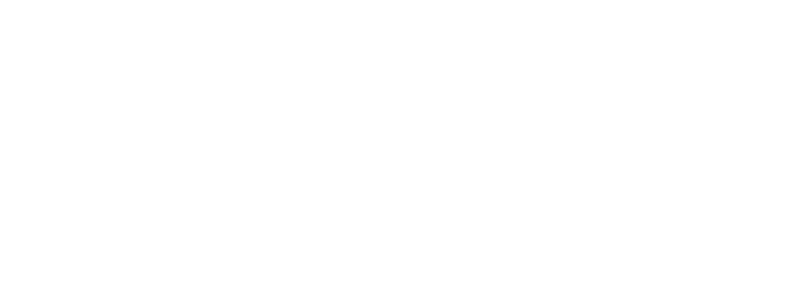
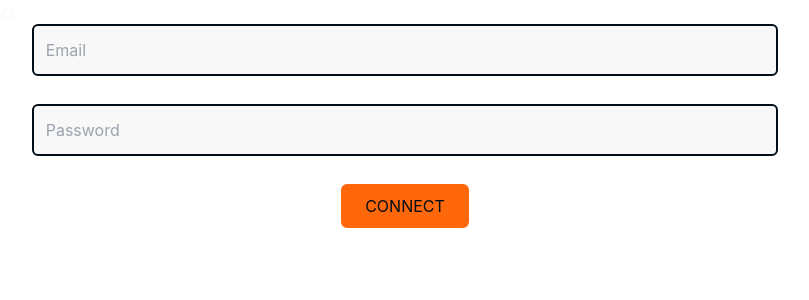
Before and after one commit to BarzaGuignol/NoPainNoGainTheComeBack, a React (Vite) app in the folder frontend/: page /login in a window 1280 px wide. Before the commit this address had no page. Shown: the top 300 px of the page, without its empty margins (235-1044 px from the left). Built offline with nearby package versions, Linux system fonts and the light colour scheme.

Commit message:
ajout du login en front

```diff
--- a/frontend/src/App.jsx
+++ b/frontend/src/App.jsx
@@ -5,6 +5,7 @@
 import AllVehicles from "@pages/AllVehicles";
 import AddVehicle from "@pages/addVehicle";
 import EditVehicle from "@pages/EditVehicle";
+import Login from "@pages/Login";
 
 import Home from "./pages/Home";
 
@@ -22,6 +23,7 @@
           <Route path="/" element={<Home />} />
           <Route path="/vehicle/creation" element={<AddVehicle />} />
           <Route path="/vehicle/update/:id" element={<EditVehicle />} />
+          <Route path="/login" element={<Login />} />
           <Route
             path="/search"
             element={
--- a/frontend/src/pages/Home.jsx
+++ b/frontend/src/pages/Home.jsx
@@ -1,7 +1,11 @@
-import React from "react";
+import React, { useContext } from "react";
 import { Link } from "react-router-dom";
 
+import User from "../contexts/UserContext";
+
 export default function Home() {
+  const { user } = useContext(User.UserContext);
+  console.log(user);
   return (
     <div>
       <h1 className="text-red-700">Home</h1>
--- /dev/null
+++ b/frontend/src/pages/Login.jsx
@@ -0,0 +1,106 @@
+import React, { useState, useContext } from "react";
+import { useNavigate } from "react-router-dom";
+import { ToastContainer, toast } from "react-toastify";
+import InputTemplate from "@components/InputTemplate";
+import ButtonTemplate from "@components/ButtonTemplate";
+import apiConnexion from "@services/apiConnexion";
+
+import User from "../contexts/UserContext";
+
+function Login() {
+  const { handleUser } = useContext(User.UserContext);
+  const [infos, setInfos] = useState({
+    email: "",
+    password: "",
+  });
+  const navigate = useNavigate();
+
+  const validateEmail =
+    /^(([^<>()[\]\\.,;:\s@"]+(\.[^<>()[\]\\.,;:\s@"]+)*)|(".+"))@((\[[0-9]{1,3}\.[0-9]{1,3}\.[0-9]{1,3}\.[0-9]{1,3}\])|(([a-zA-Z\-0-9]+\.)+[a-zA-Z]{2,}))$/;
+  const validatePassword =
+    /^(?=.*\d)(?=.*[a-z])(?=.*[A-Z])(?=.*[a-zA-Z]).{8,}$/;
+
+  const notify = (msg) => {
+    toast(msg);
+  };
+
+  const handleInputOnChange = (place, value) => {
+    const newUser = { ...infos };
+    newUser[place] = value;
+    setInfos(newUser);
+  };
+
+  // eslint-disable-next-line consistent-return
+  const handleLogin = () => {
+    if (!validateEmail.test(infos.email)) {
+      return notify("Email is not correct");
+    }
+    if (!validatePassword.test(infos.password)) {
+      return notify("Password is not correct");
+    }
+    delete infos.confirmPassword;
+    apiConnexion
+      .post(`/login`, {
+        ...infos,
+      })
+      .then((curentUser) => {
+        handleUser(curentUser.data);
+        notify("Connected!");
+        navigate("/");
+      })
+      .catch((err) => {
+        notify("Wrong Credentials!");
+        console.error(err);
+      });
+  };
+
+  // const handleLogOut = () => {
+  //   handleUser({});
+  // };
+
+  return (
+    <>
+      <ToastContainer
+        position="top-right"
+        autoClose={4000}
+        hideProgressBar={false}
+        newestOnTop={false}
+        closeOnClick
+        rtl={false}
+        pauseOnFocusLoss
+        draggable
+        pauseOnHover
+        theme="dark"
+      />
+      <div>
+        <p className="text-white">Enter your credentials to connect</p>
+        <form className="flex flex-col items-center gap-y-7 w-full">
+          <InputTemplate
+            customWidth="cstm_width_XlInput bg-white"
+            inputType="text"
+            textPlaceholder="Email"
+            value={infos.email}
+            methodOnChange={handleInputOnChange}
+            name="email"
+          />
+          <InputTemplate
+            customWidth="cstm_width_XlInput bg-white"
+            inputType="password"
+            textPlaceholder="Password"
+            value={infos.password}
+            methodOnChange={handleInputOnChange}
+            name="password"
+          />
+          <ButtonTemplate
+            buttonType="button"
+            buttonText="CONNECT"
+            buttonStyle="cstm_cstmrButton"
+            methodOnClick={handleLogin}
+          />
+        </form>
+      </div>
+    </>
+  );
+}
+
+export default Login;
```
